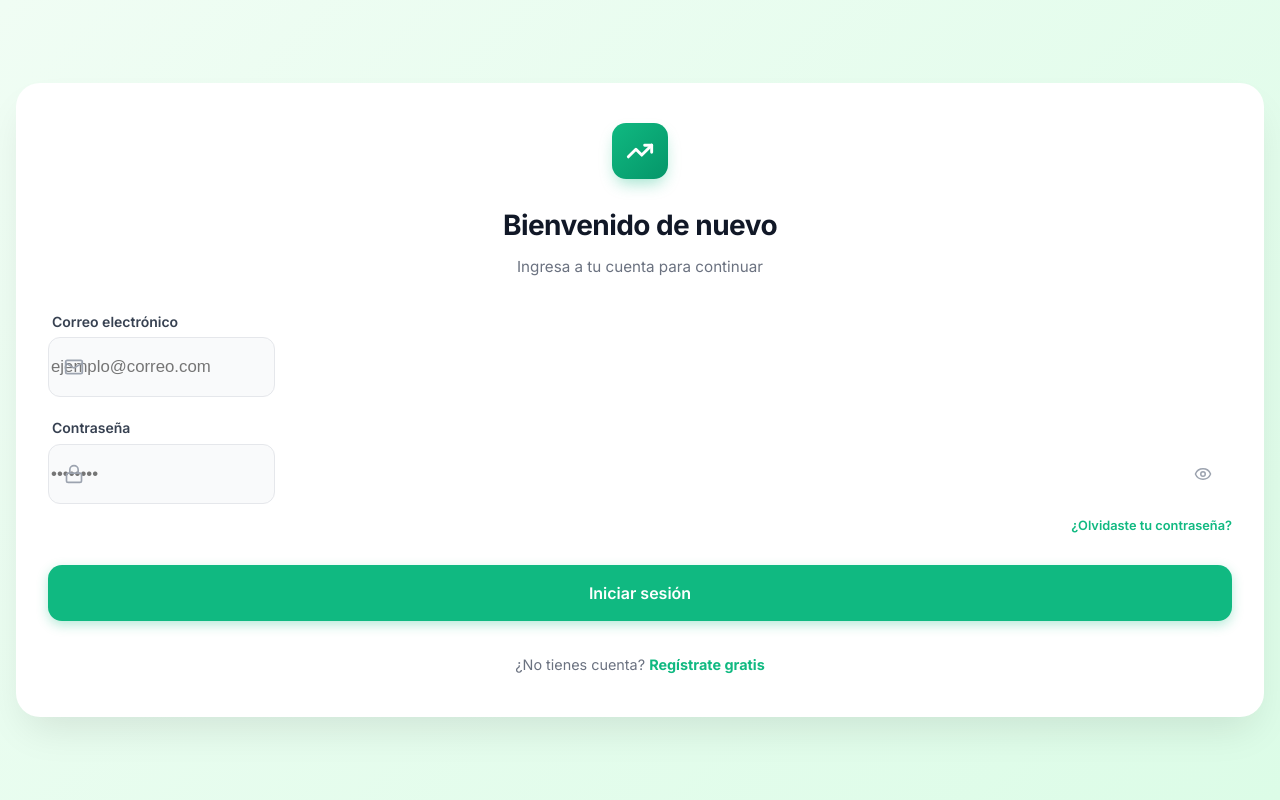
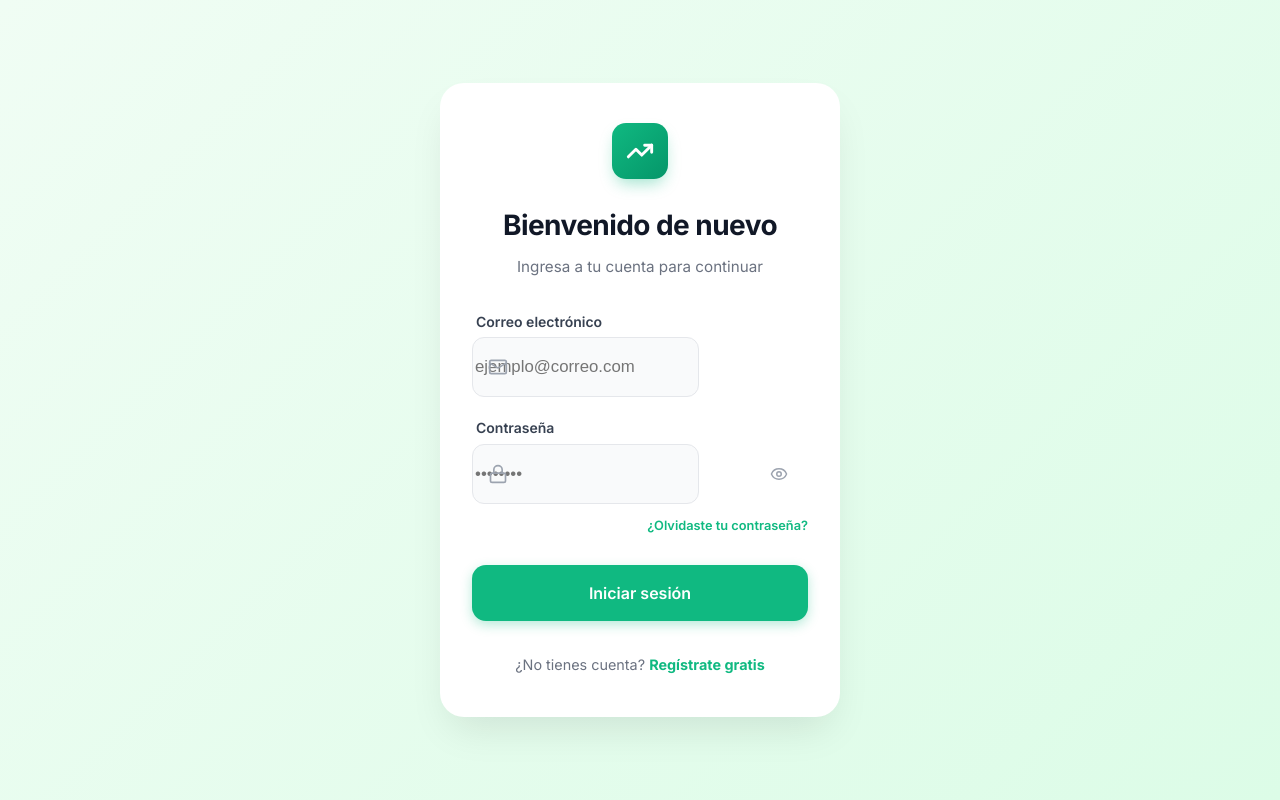
Before and after one commit to EVONGwb/mis-finanzas-app, a React (Vite) app in the folder frontend/: page /login in a window 1280 px wide. Built offline with nearby package versions, Linux system fonts and the light colour scheme.

Commit message:
style: limit login card max-width to 400px for optimal form length

```diff
--- a/frontend/src/pages/Login.jsx
+++ b/frontend/src/pages/Login.jsx
@@ -54,7 +54,7 @@ export default function Login({ onAuthed }) {
 
       <div style={{
         width: "100%",
-        maxWidth: "100%",
+        maxWidth: "400px",
         backgroundColor: "white",
         borderRadius: "24px",
         padding: "2.5rem 2rem",
```
